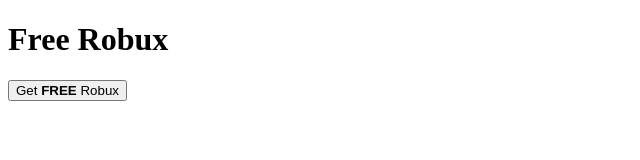
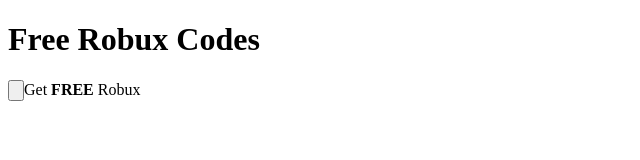
Before and after one commit to QuickMash/Free-Robux, a plain HTML site: page index.html in a window 1280 px wide. Shown: the whole page, without its empty margins (0-640 px from the left). Drawn offline with Linux system fonts and the light colour scheme.

Commit message:
Update index.html

```diff
--- a/index.html
+++ b/index.html
@@ -1,10 +1,10 @@
 <!doctype html>
 <title>Free Robux</title>
-<h1>Free Robux</h1>
-<button OnClick="GetRobux()">Get <b>FREE</b> Robux</button>
+<h1>Free Robux Codes</h1>
+<input type="button" OnClick="GetRobux()">Get <b>FREE</b> Robux</button>
 <script>
 function GetRobux(){
 prompt("Enter Amount" "10000");
-alert("Guess What, a Robux genorater <s>works!</s> Robux genoraters are <b>Iligal</b> and <b>Unsafe</b> A free way would be to go to <a href="https://www.microsoft.com/en-us/rewards/robux-edge-offer?ranMID=24542&ranEAID=pITOEqOhvpQ&ranSiteID=pITOEqOhvpQ-EiASEXsvzkm_cvOYgHI8tg&epi=pITOEqOhvpQ-EiASEXsvzkm_cvOYgHI8tg&irgwc=1&OCID=AID2200057_aff_7593_1243925&tduid=(ir__lqmvl2yczgkf6zh3aw2isckjem2xchiynsr2vwz600)(7593)(1243925)(pITOEqOhvpQ-EiASEXsvzkm_cvOYgHI8tg)()&irclickid=_lqmvl2yczgkf6zh3aw2isckjem2xchiynsr2vwz600">Microsoft Rewards</a>");
+alert("Guess What, a Robux code generators <s>work!</s> Robux genoraters are <b>Iligal</b> and <b>Unsafe</b> A free way would be to go to <a href="https://www.microsoft.com/en-us/rewards/robux-edge-offer?ranMID=24542&ranEAID=pITOEqOhvpQ&ranSiteID=pITOEqOhvpQ-EiASEXsvzkm_cvOYgHI8tg&epi=pITOEqOhvpQ-EiASEXsvzkm_cvOYgHI8tg&irgwc=1&OCID=AID2200057_aff_7593_1243925&tduid=(ir__lqmvl2yczgkf6zh3aw2isckjem2xchiynsr2vwz600)(7593)(1243925)(pITOEqOhvpQ-EiASEXsvzkm_cvOYgHI8tg)()&irclickid=_lqmvl2yczgkf6zh3aw2isckjem2xchiynsr2vwz600">Microsoft Rewards</a>");
 }
 </script>
```
